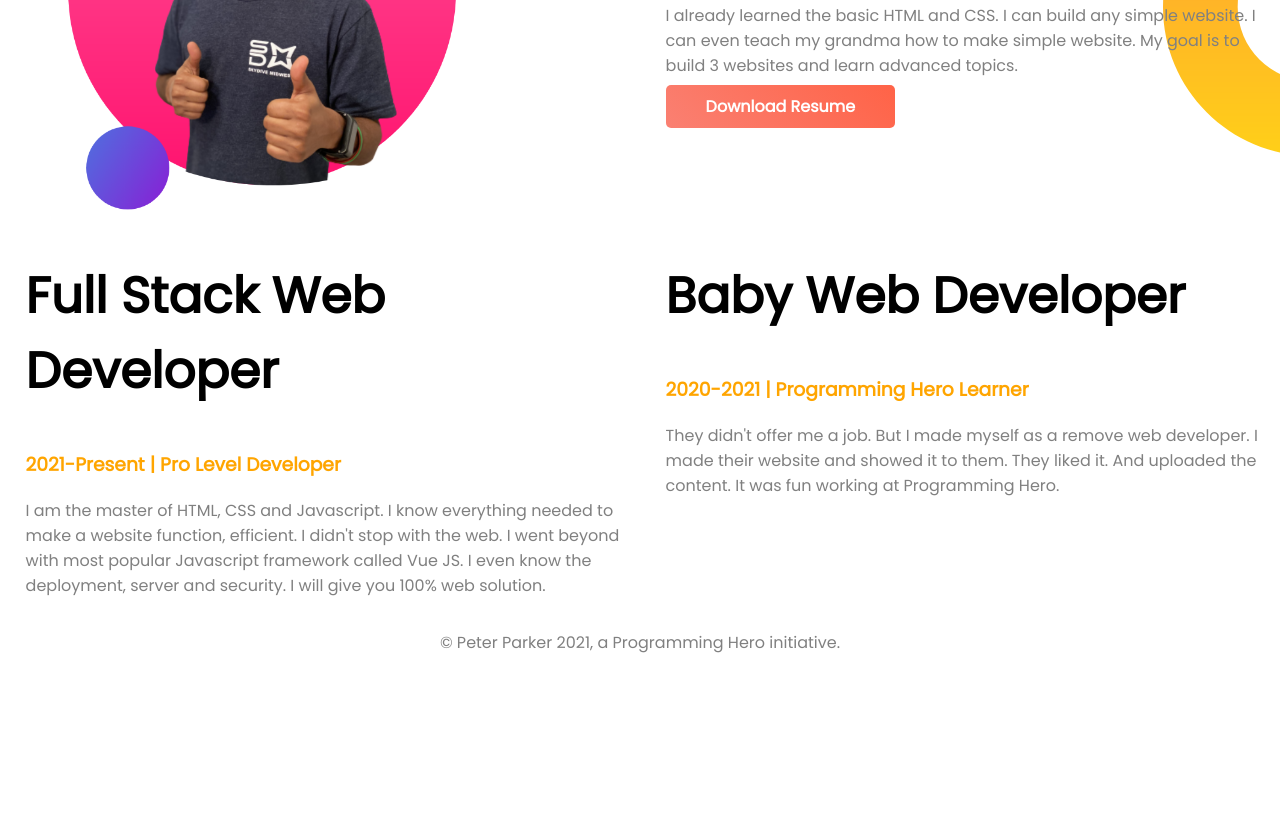
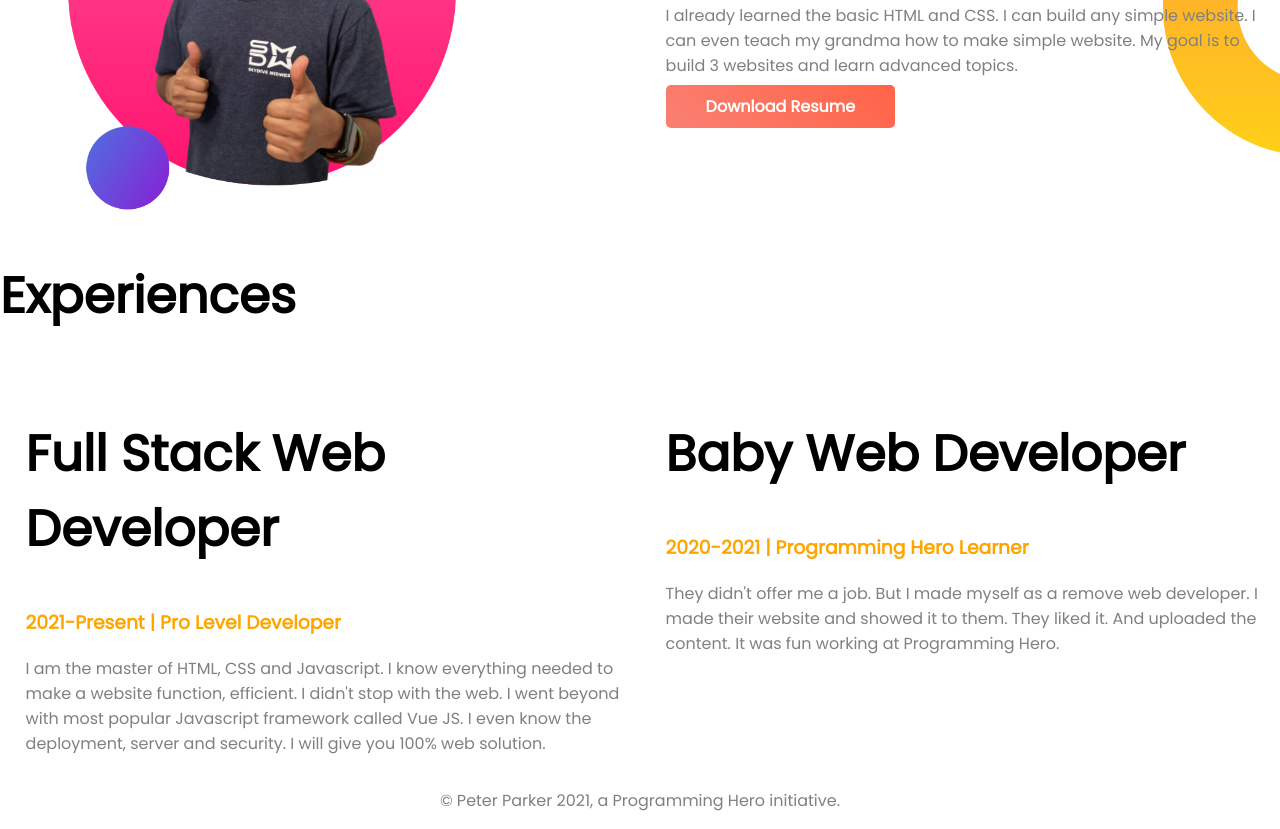
Before and after one commit to niloy777/peter-parker-portfolio, a plain HTML site: page index.html in a window 1280 px wide. Shown: the part 666-1495 px from the top of the page. Before the commit the page ends 1337 px from the top, so only its background shows below. Drawn offline with Linux system fonts and the light colour scheme.

Commit message:
new section added

```diff
--- a/css/style.css
+++ b/css/style.css
@@ -11,12 +11,13 @@ h1{
 p{
     color: gray;
 }
-section{
+.flexible-container{
     display: flex;
 }
 .half-width{
   width: 50%;
   padding-left: 2%;
+
 }
 .half-width img{
     width: 70%;
--- a/index.html
+++ b/index.html
@@ -12,7 +12,7 @@
 </head>
 <body>
     <!-- Introduction Area -->
-    <section class="top-banner">
+    <section class="top-banner flexible-container">
         <div class="half-width">
             <h1>Welcome to</h1>
             <h1><span class="name-highlighter">Peter Parker</span> World!</h1>
@@ -25,7 +25,7 @@
     </div>
     </section>
     <!-- Dream Area -->
-    <section class="dream-area">
+    <section class="dream-area flexible-container">
         <div class="half-width">
             <img src="images/jnkr2.png" alt="">
         </div>
@@ -37,7 +37,10 @@
         </div>
     </section>
     <!-- Experiences -->
-    <section>
+    <section class="exprience-area">
+        <h1>Experiences</h1>
+        <div class="flexible-container">
+
         <div class="half-width">
             <h1>Full Stack Web Developer</h1>
             <h3 class="developer">2021-Present | Pro Level Developer</h3>
@@ -48,6 +51,7 @@
             <h3 class="developer">2020-2021 | Programming Hero Learner</h3>
             <p>They didn't offer me a job. But I made myself as a remove web developer. I made their website and showed it to them. They liked it. And uploaded the content. It was fun working at Programming Hero.</p>
         </div>
+        </div>
     </section>
     <footer>
         <p>© Peter Parker 2021, a Programming Hero initiative.</p>
```
